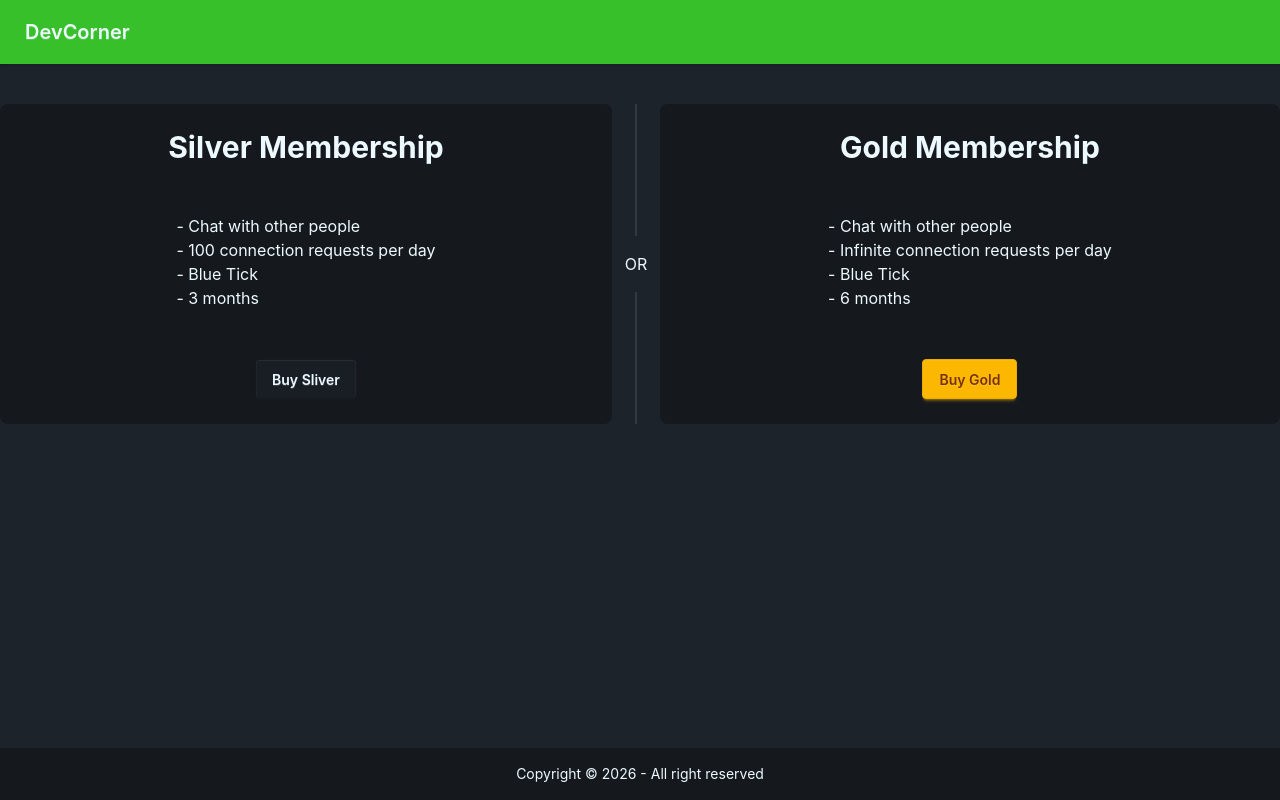
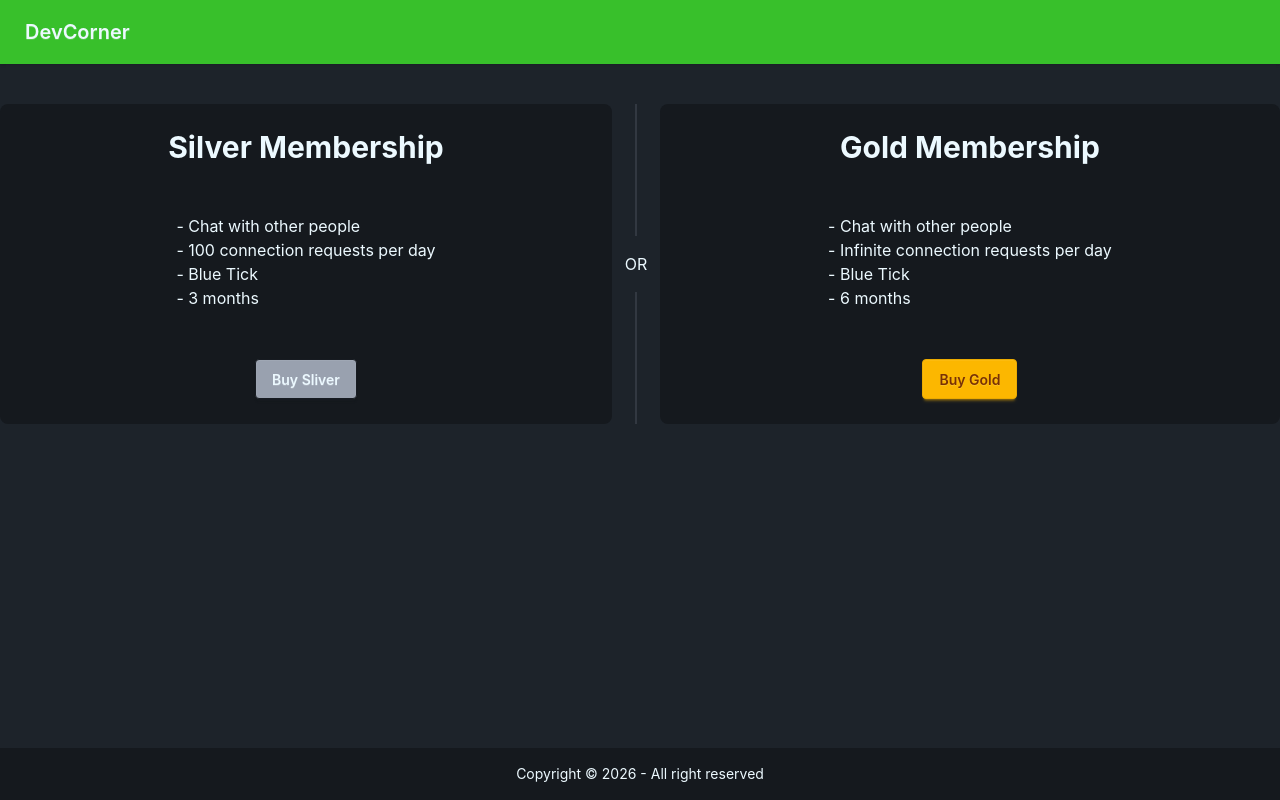
Before and after one commit to ArindamKundu65/devFront, a React (Vite) app: page /premium in a window 1280 px wide. Built offline with nearby package versions, Linux system fonts and the light colour scheme; no server answers.

Commit message:
Update project

```diff
--- a/src/components/Premium.jsx
+++ b/src/components/Premium.jsx
@@ -11,7 +11,7 @@ const Premium = () => {
                     <li> - Blue Tick</li>
                     <li> - 3 months</li>
                 </ul>
-                <button className='btn btn-secondary-content'>Buy Sliver</button>
+                <button className='btn bg-gray-400'>Buy Sliver</button>
             </div>
             <div className="divider divider-horizontal">OR</div>
             <div className="card bg-base-300 rounded-box grid h-80 grow place-items-center">
```
